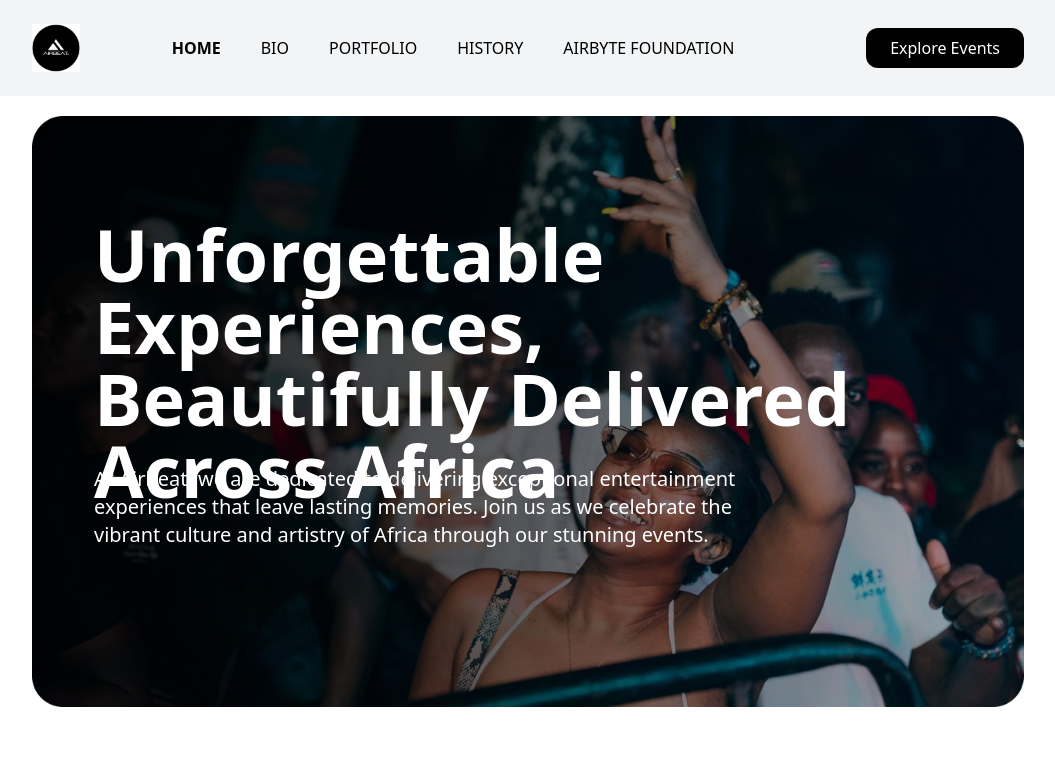
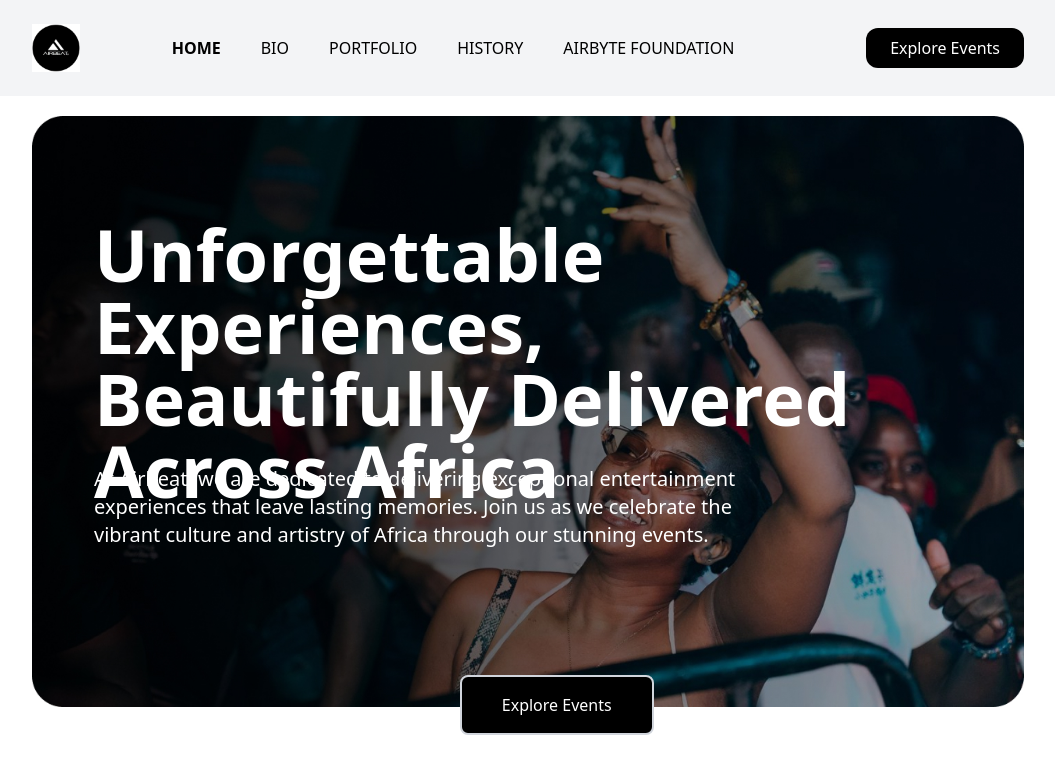
Before and after one commit to Fredenga/airbyte, a React (Vite) app: page / in a window 1280 px wide. Shown: the top 774 px of the page, without its empty margins (112-1167 px from the left). Built offline with nearby package versions, Linux system fonts and the light colour scheme.

Commit message:
complete Explore Events section

```diff
--- a/src/components/Hero.tsx
+++ b/src/components/Hero.tsx
@@ -2,8 +2,11 @@ import Picture from "./Picture";
 
 const Hero = () => {
   return (
-    <div className="md:px-36 pt-5">
+    <div className="md:px-36 pt-5 relative">
       <Picture />
+      <button className="absolute left-[calc(28%+16.67%)] bottom-[-28px] border border-2 border-gray-300 px-10 py-4 text-white bg-black rounded-lg mx-auto cursor-pointer">
+        Explore Events
+      </button>
     </div>
   );
 };
```
